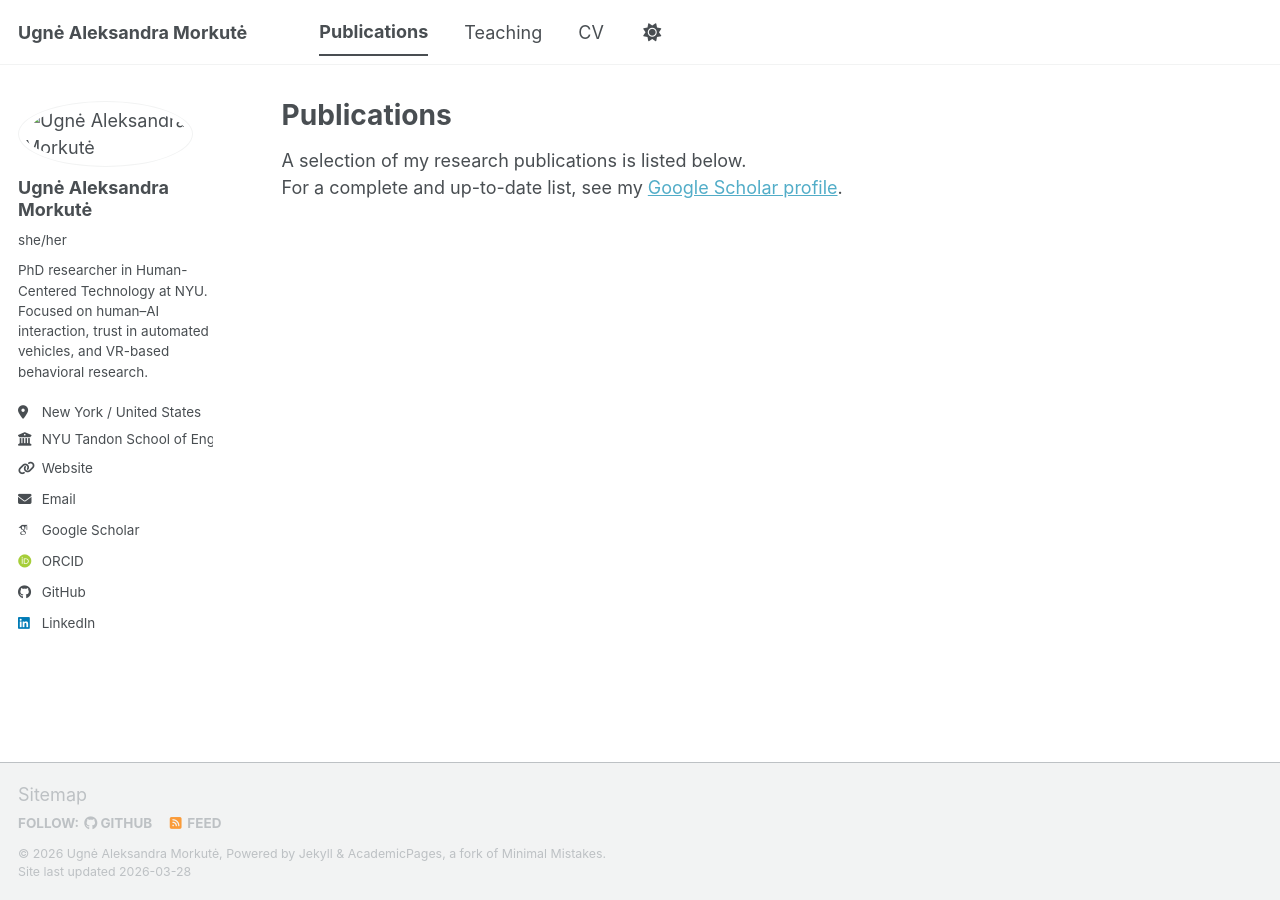
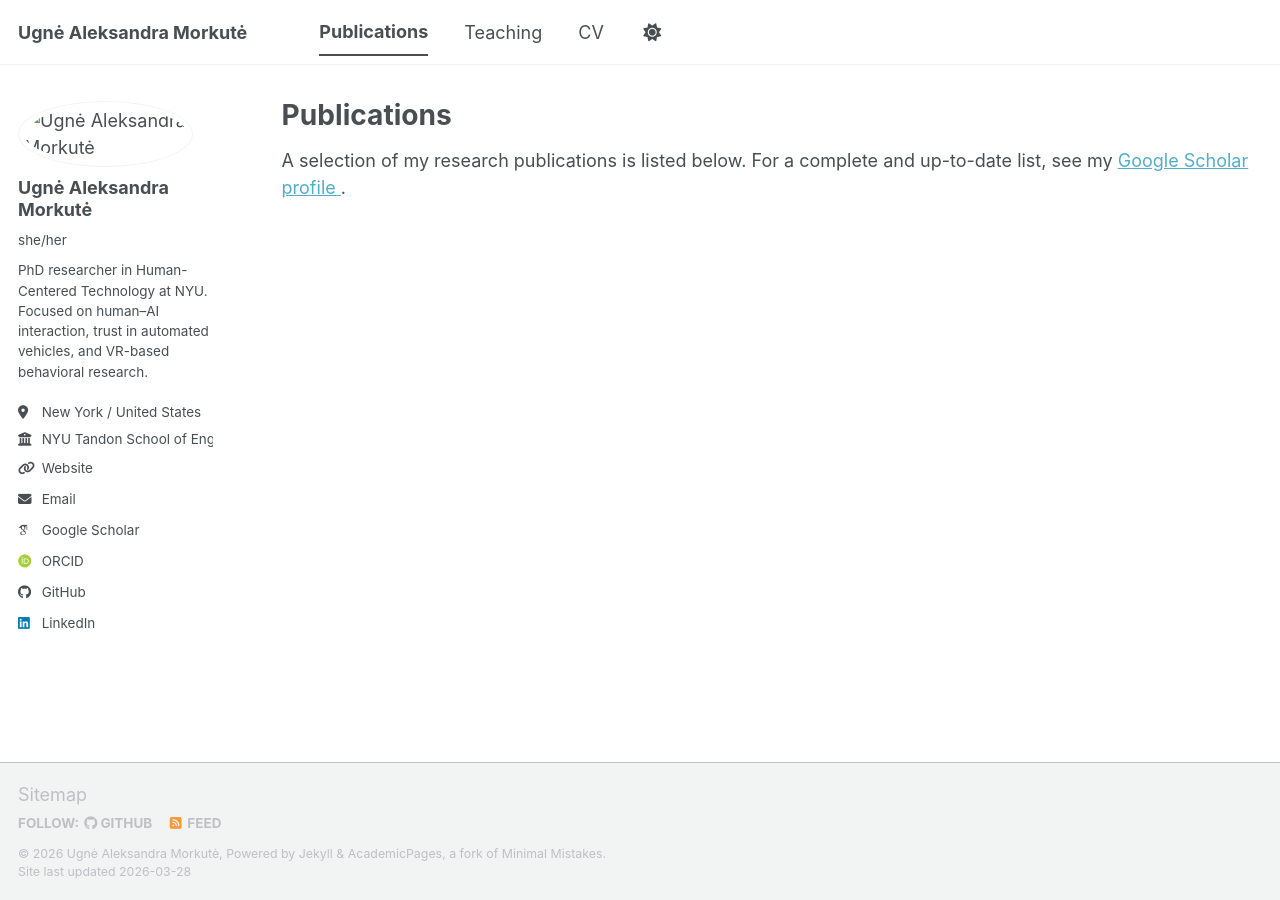
Before and after one commit to UgneMo/UgneMo.github.io, a Jekyll site: the page built from _pages/publications.html, in a window 1280 px wide. Built offline with Jekyll 4.4.1, drawn with Linux system fonts in a browser that asks for light colours; some web fonts are replaced; a script bundle is joined from its source files by our own code; library files that are not in the unit come from our copies.

Commit message:
Update publications.html

```diff
--- a/_pages/publications.html
+++ b/_pages/publications.html
@@ -6,8 +6,11 @@
 ---
 
 <p>
-A selection of my research publications is listed below.<br>
-For a complete and up-to-date list, see my <a href="https://scholar.google.com/citations?user=D36re6YAAAAJ&hl=en">Google Scholar profile</a>.
+A selection of my research publications is listed below.
+For a complete and up-to-date list, see my
+<a href="https://scholar.google.com/citations?user=D36re6YAAAAJ&hl=en" target="_blank">
+Google Scholar profile
+</a>.
 </p>
 
 {% include base_path %}
```
